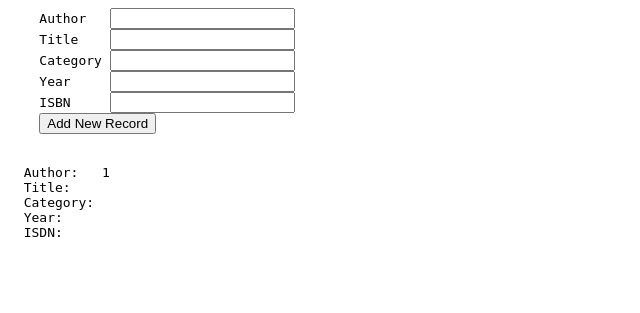
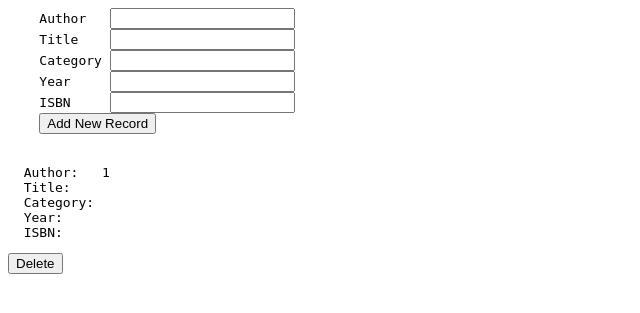
Before and after one commit to shgtkshruch/php-book-library, a PHP site: page / in a window 1280 px wide. Shown: the top 313 px of the page, without its empty margins (0-640 px from the left). Run offline with PHP 8.4, Linux system fonts and the light colour scheme; tables that the repository leaves empty or names only in its code hold one stand-in row (values such as "Sample post"); data that the repository does not hold is empty.

Commit message:
Delete a book from database using form.

```diff
--- a/index.php
+++ b/index.php
@@ -10,6 +10,15 @@ if (!$db_server) {
 
 mysql_select_db($db_database, $db_server)
   or die("Unable to select database: " . mysql_error());
+
+if (isset($_POST['delete']) && isset($_POST['isbn'])) {
+  $isbn = get_post('isbn');
+  $query = "DELETE FROM classics WHERE isbn = '$isbn'";
+  if (!mysql_query($query, $db_server)) {
+    echo "DELETE failed: $query<br/>" .
+      mysql_error() . "<br/><br/>";
+  }
+}
 
 if (isset($_POST['author']) &&
   isset($_POST['title']) &&
@@ -67,7 +76,14 @@ for ($i = 0; $i < $rows; $i++) {
   Title:    $row[1]
   Category: $row[2]
   Year:     $row[3]
-  ISDN:     $row[4]
+  ISBN:     $row[4]
 </pre>
+<form action="index.php" method="POST">
+  <input type="hidden" name="delete" value="yes">
+  <input type="hidden" name="isbn" value="$row[4]">
+  <input type="submit" value="Delete">
+</form>
 EOF;
 }
+
+mysql_close();
```
